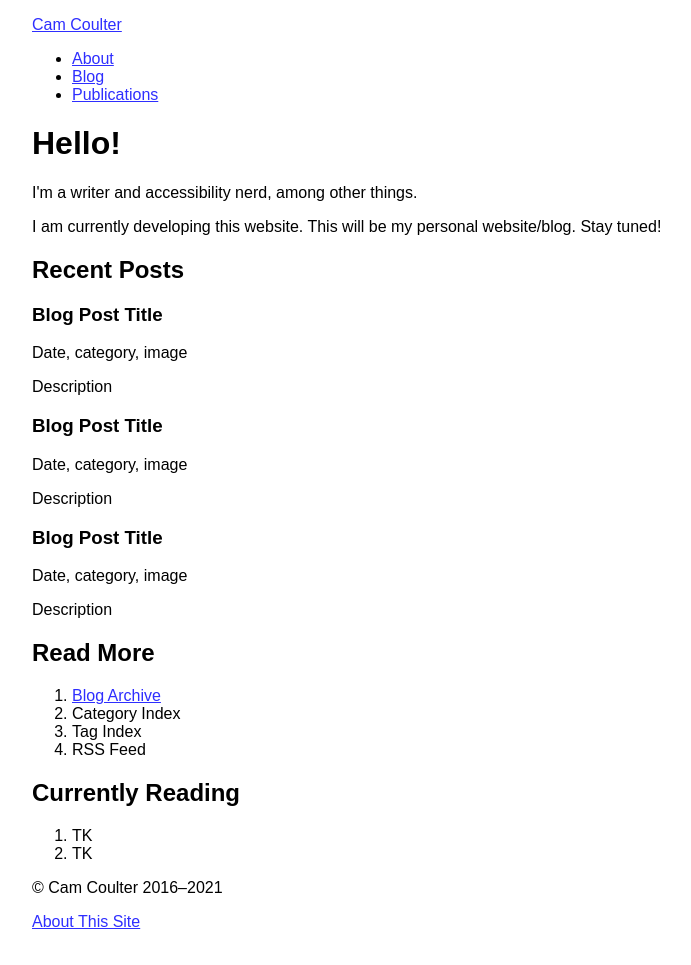
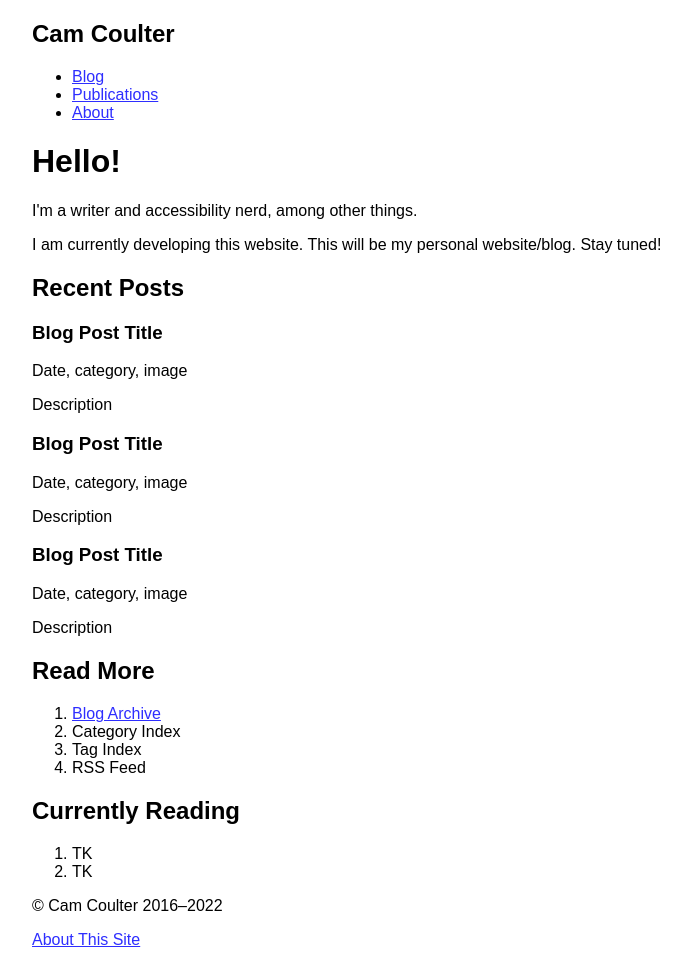
Before and after one commit to cncoulter/camcoulter.com, a Jekyll site: the page built from index.html, in a window 1280 px wide. Shown: the whole page, without its empty margins (88-779 px from the left). Built offline with Jekyll 4.4.1, drawn with Linux system fonts in a browser that asks for light colours.

Commit message:
Update default layout

```diff
--- a/_layouts/default.html
+++ b/_layouts/default.html
@@ -21,13 +21,11 @@ SPDX-License-Identifier: AGPL-3.0-or-later
 
 	<header class="container">
 		<nav>
-			<p>
-				<a href="/">Cam Coulter</a>
-			</p>
+			<h2>Cam Coulter</h2>
 			<ul>
+				<li><a href="/">Blog</a></li>
+				<li><a href="/Publications/">Publications</a></li>
 				<li><a href="/About/">About</a></li>
-				<li><a href="/Blog/">Blog</a></li>
-				<li><a href="/Publications/">Publications</a></li>
 			</ul>
 		</nav>
 	</header>
@@ -37,7 +35,7 @@ SPDX-License-Identifier: AGPL-3.0-or-later
 	</main>
 
 	<footer class="container">
-		<p>&copy; Cam Coulter 2016&ndash;2021</p>
+		<p>&copy; Cam Coulter 2016&ndash;2022</p>
 		<p><a href="/About-This-Site/">About This Site</a></p>
 	</footer>
 </body>
```
Also changed, not shown: ReadMe.md.
